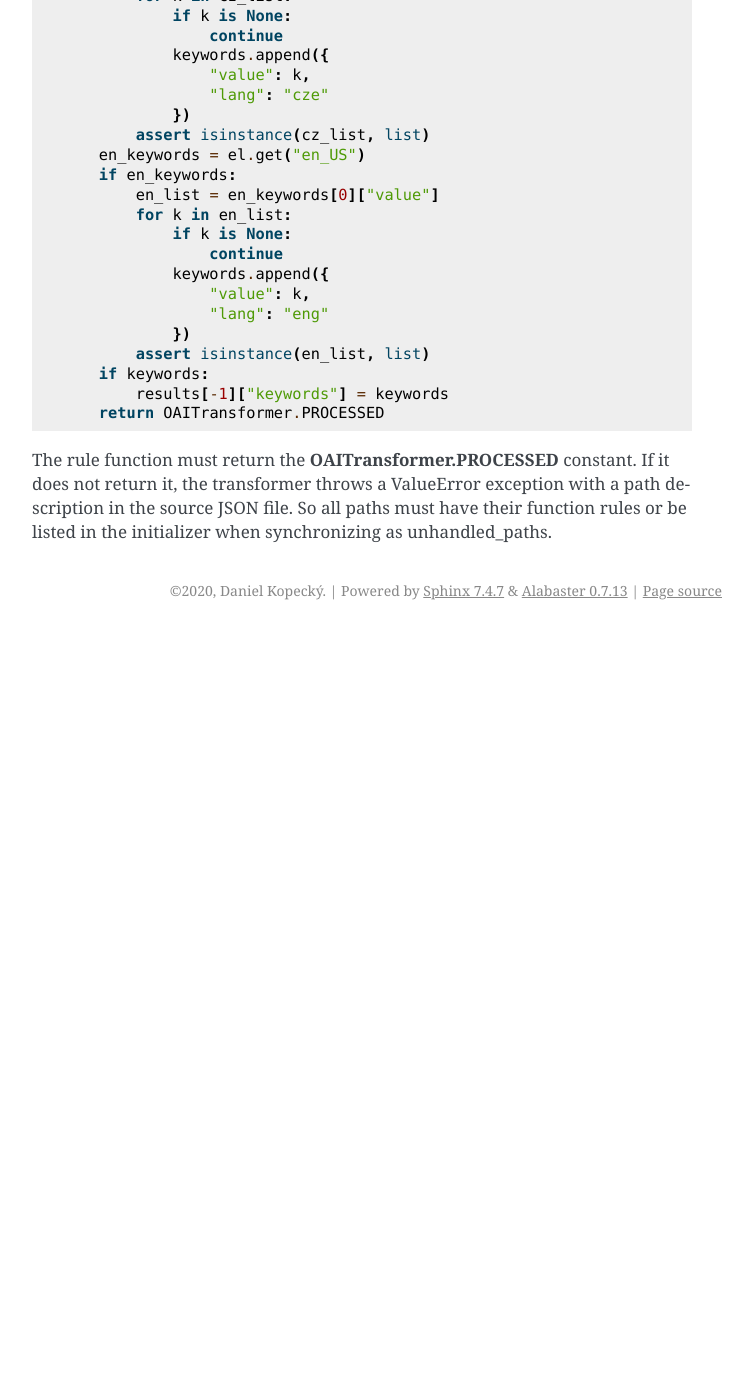
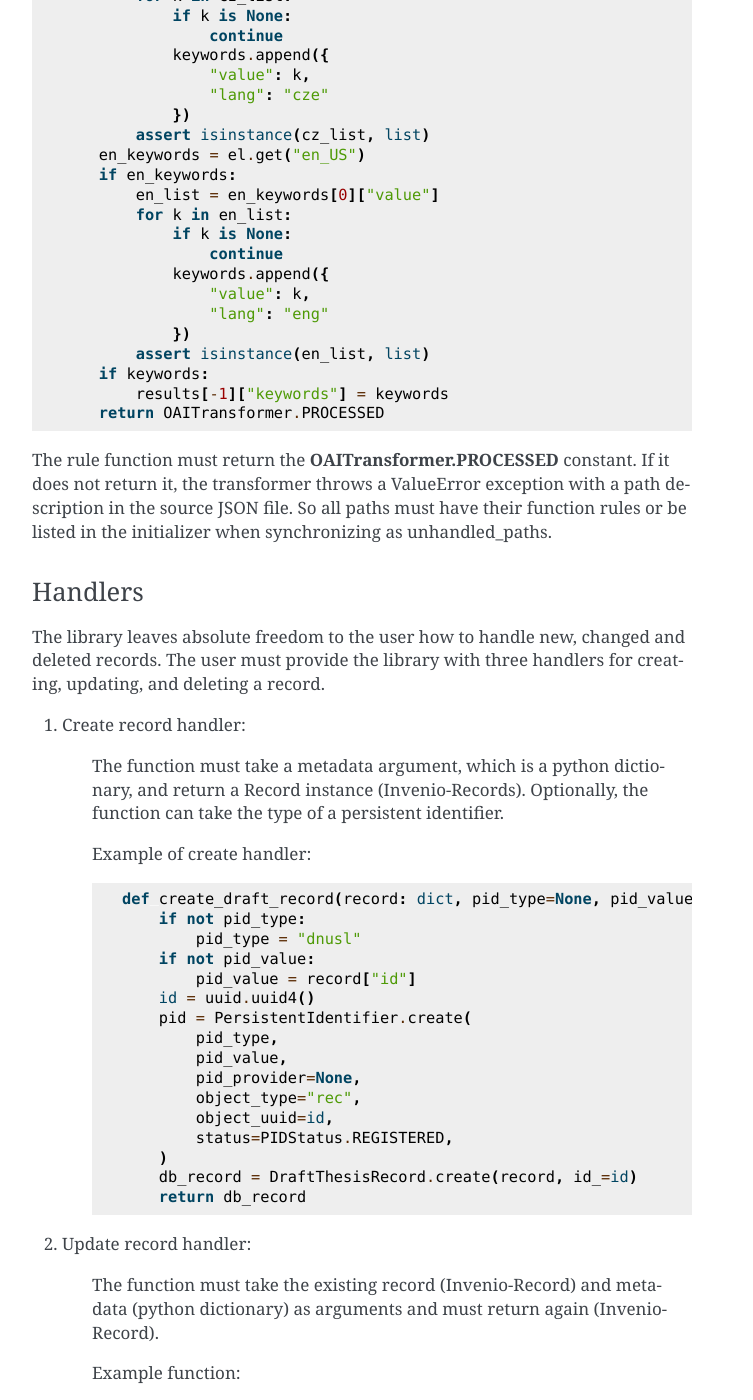
Before and after one commit to oarepo/oarepo-oai-pmh-harvester, a Sphinx documentation site: the page built from docs/source/quickstart.rst, in a window 1280 px wide and 1400 px high, scrolled down 6842 px. Shown: the whole window, without its empty margins (388-1141 px from the left). Built offline with Sphinx 7.4.7, drawn with Linux system fonts in a browser that asks for light colours; before the commit the page ends 7472 px from its top, so only the background shows below that; some of the changed text lies outside the part shown.

Commit message:
docs/Added handlers paragraph

```diff
--- a/docs/source/quickstart.rst
+++ b/docs/source/quickstart.rst
@@ -328,3 +328,66 @@ Example of whole rule function:
 The rule function must return the **OAITransformer.PROCESSED** constant. If it does not return it, the transformer throws
 a ValueError exception with a path description in the source JSON file. So all paths must have their function rules
 or be listed in the initializer when synchronizing as unhandled_paths.
+
+Handlers
+---------
+
+The library leaves absolute freedom to the user how to handle new, changed and deleted records. The user must provide
+the library with three handlers for creating, updating, and deleting a record.
+
+#. Create record handler:
+
+    The function must take a metadata argument, which is a python dictionary, and return a
+    Record instance (Invenio-Records). Optionally, the function can take the type of a persistent identifier.
+
+    Example of create handler:
+
+    .. code-block:: python
+
+        def create_draft_record(record: dict, pid_type=None, pid_value=None):
+            if not pid_type:
+                pid_type = "dnusl"
+            if not pid_value:
+                pid_value = record["id"]
+            id = uuid.uuid4()
+            pid = PersistentIdentifier.create(
+                pid_type,
+                pid_value,
+                pid_provider=None,
+                object_type="rec",
+                object_uuid=id,
+                status=PIDStatus.REGISTERED,
+            )
+            db_record = DraftThesisRecord.create(record, id_=id)
+            return db_record
+
+#. Update record handler:
+
+    The function must take the existing record (Invenio-Record) and metadata (python dictionary) as arguments and must return again (Invenio-Record).
+
+    Example function:
+
+    .. code-block:: python
+
+        def update_draft_record(existing_record, record):
+            previous_id = existing_record['id']
+            previous_identifier = existing_record['identifier']
+            existing_record.clear()
+            existing_record['id'] = previous_id
+            existing_record['identifier'] = previous_identifier
+            for k, v in record.items():
+                existing_record[k] = v
+            existing_record.commit()
+            db_record = existing_record
+            return db_record
+
+#. Delete record handler
+
+    The function must take an existing record (Invenio-Record) as an argument and must return None. The function must take care of deleting the record.
+
+    Example function:
+
+    .. code-block:: python
+
+        def delete_draft_record(record: Record):
+            record.delete()
```
Also changed, not shown: docs/source/index.rst (+3 -12 lines).
